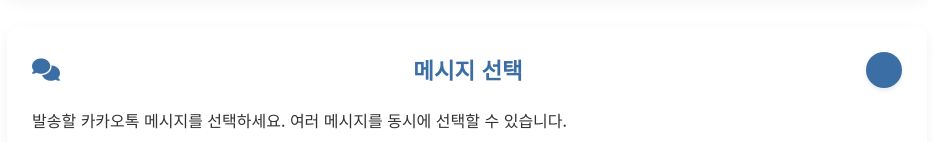
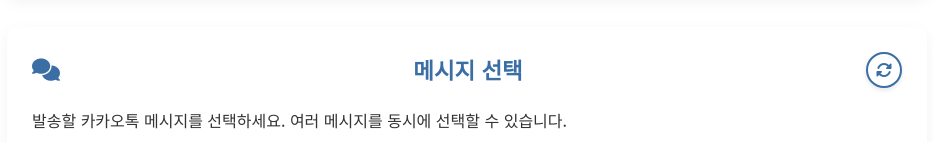
Before and after one commit to Park-Tayo/kakao-scheduler, a plain HTML site: page kakao-scheduler/index.html in a window 1280 px wide. Shown: the part 429-571 px from the top of the page, without its empty margins (173-1106 px from the left). Drawn offline with Linux system fonts and the light colour scheme.

Commit message:
modify refresh button 2

```diff
--- a/kakao-scheduler/index.html
+++ b/kakao-scheduler/index.html
@@ -110,9 +110,9 @@
         }
 
         .refresh-btn {
-            background-color: var(--primary-color);
-            color: white;
-            border: none;
+            background-color: var(--white);
+            color: var(--primary-color);
+            border: 2px solid var(--primary-color);
             border-radius: 50%;
             width: 36px;
             height: 36px;
@@ -130,7 +130,8 @@
         }
 
         .refresh-btn:hover {
-            background-color: #2a5b8e;
+            background-color: var(--primary-color);
+            color: white;
             transform: rotate(180deg);
         }
 
```
